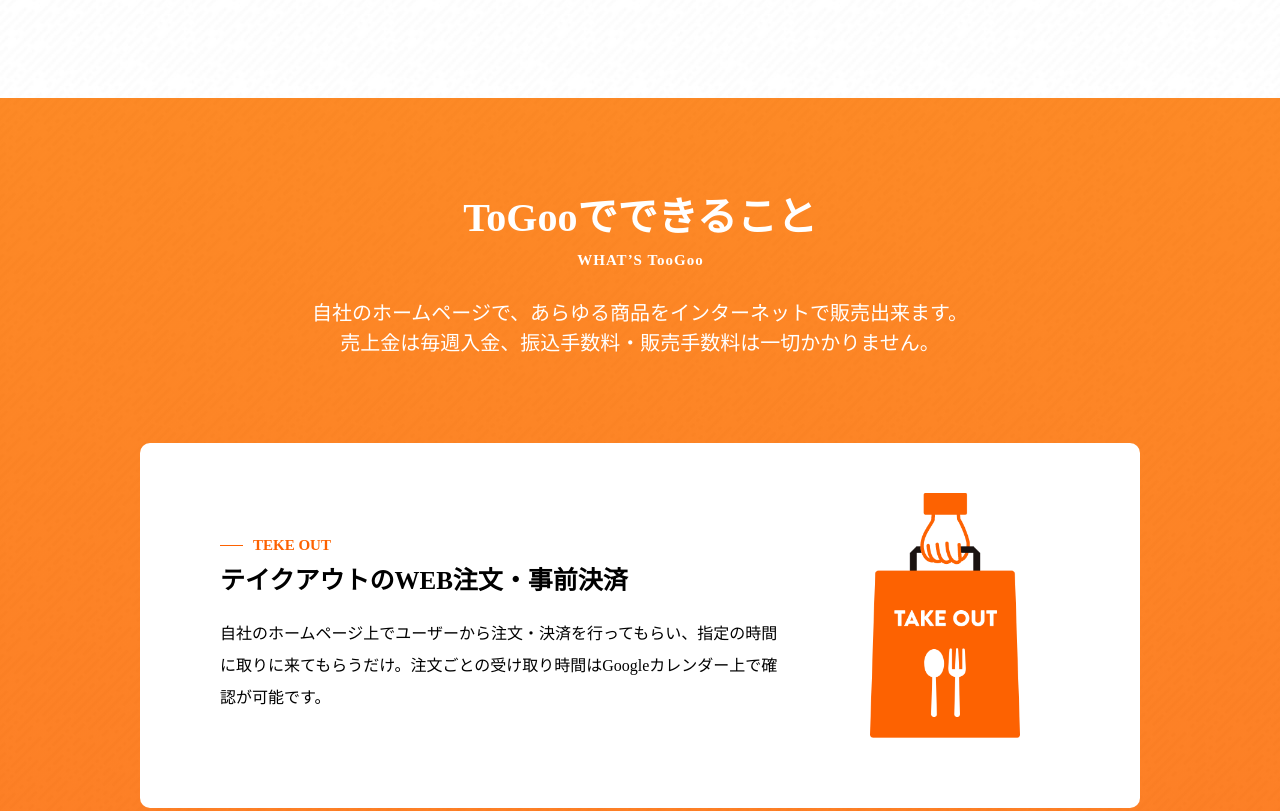
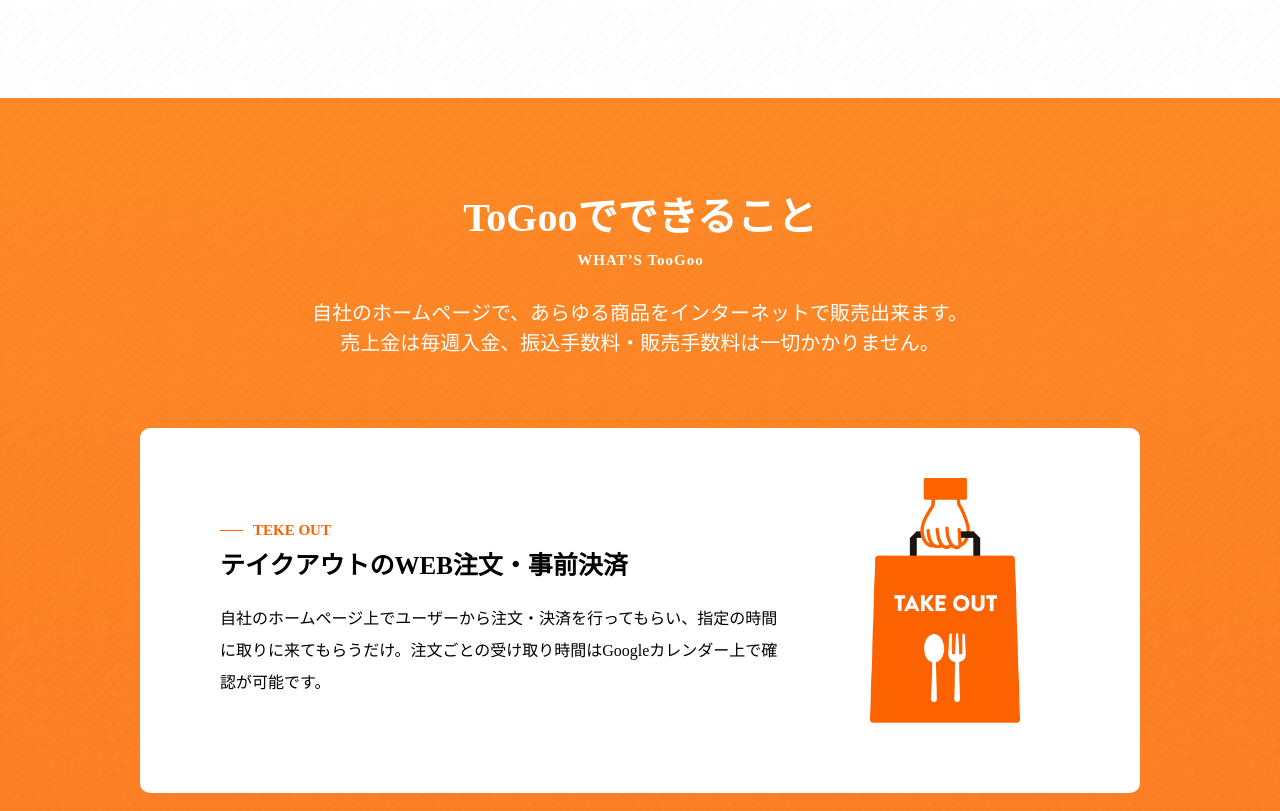
Before and after one commit to ogihiro/togoo, a plain HTML site: page index.html in a window 1280 px wide. Shown: the part 2106-2917 px from the top of the page. Drawn offline with nearby package versions, Linux system fonts and the light colour scheme.

Commit message:
細かい修正

```diff
--- a/sass/_cando.scss
+++ b/sass/_cando.scss
@@ -20,7 +20,7 @@
   line-height: 1.5;
   @include pc {
     text-align: center;
-    margin-bottom: 85px;
+    margin-bottom: 70px;
     font-size: 2rem;
   }
 }
--- a/sass/_reason.scss
+++ b/sass/_reason.scss
@@ -5,7 +5,7 @@
 .reason-title-box {
   margin-bottom: 50px;
   @include pc {
-    margin-bottom: 55px;
+    margin-bottom: 70px;
   }
 }
 
```
Also changed, not shown: css/style.css.
